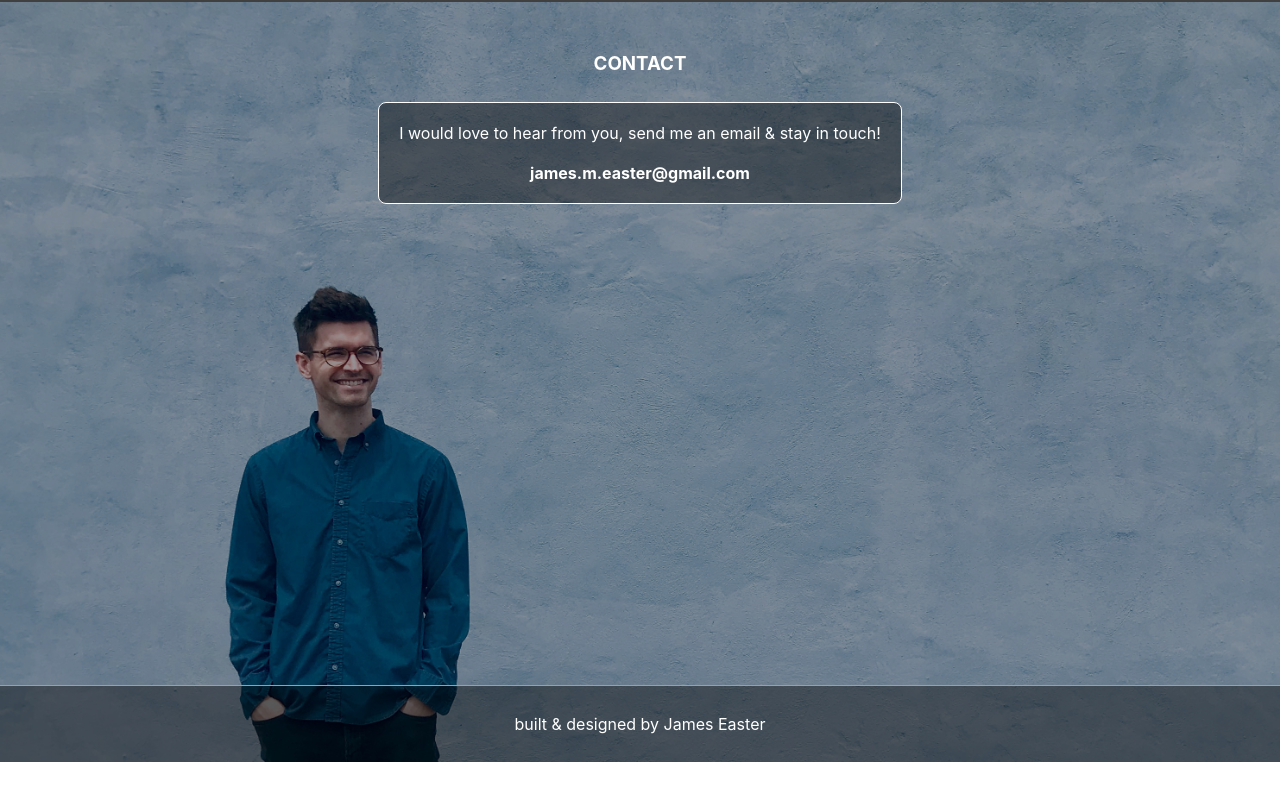
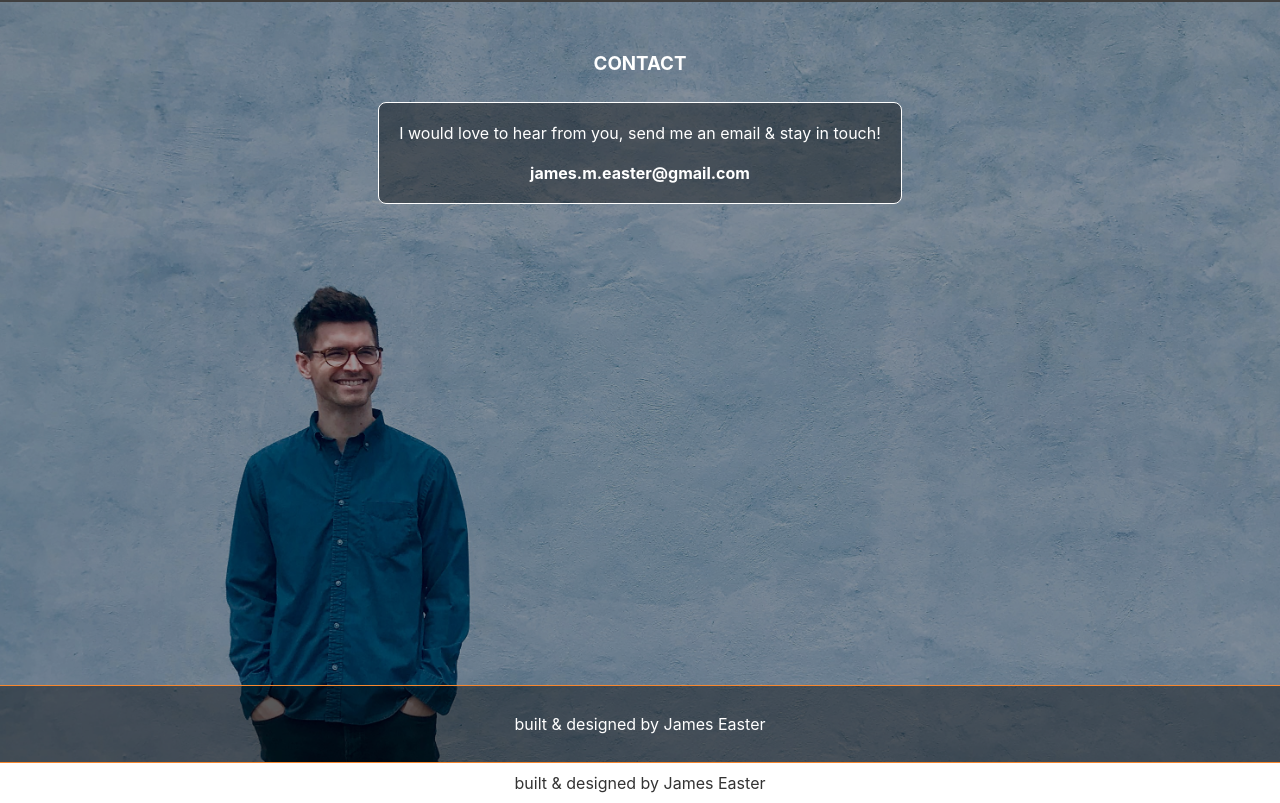
Before and after one commit to jameseaster/about, a React (Create React App) app: page / in a window 1280 px wide. Shown: the part 3185-3988 px from the top of the page. Before the commit the page ends 3947 px from the top, so only its background shows below. Built offline with nearby package versions, Linux system fonts and the light colour scheme.

Commit message:
(refactor) extract footer from Contact and create Footer component

```diff
--- a/src/App.js
+++ b/src/App.js
@@ -4,6 +4,7 @@ import HomeScreen from "./components/HomeScreen";
 import About from "./components/About";
 import ProjectList from "./components/ProjectList";
 import Contact from "./components/Contact";
+import Footer from "./components/Footer";
 
 const App = () => (
   <div className="App">
@@ -12,6 +13,7 @@ const App = () => (
     <About />
     <ProjectList />
     <Contact />
+    <Footer />
   </div>
 );
 
--- /dev/null
+++ b/src/components/Footer.jsx
@@ -0,0 +1,24 @@
+import React from "react";
+import styled from "styled-components";
+
+const FooterStyle = styled.div`
+  background-color: #fff;
+  color: #333;
+  text-align: center;
+  border-top: 1px solid #f7882f;
+
+  @media (min-width: 768px) {
+    padding-top: 10px;
+    padding-bottom: 10px;
+  }
+`;
+
+const Footer = () => {
+  return (
+    <FooterStyle>
+      <p>built & designed by James Easter</p>
+    </FooterStyle>
+  );
+};
+
+export default Footer;
```
